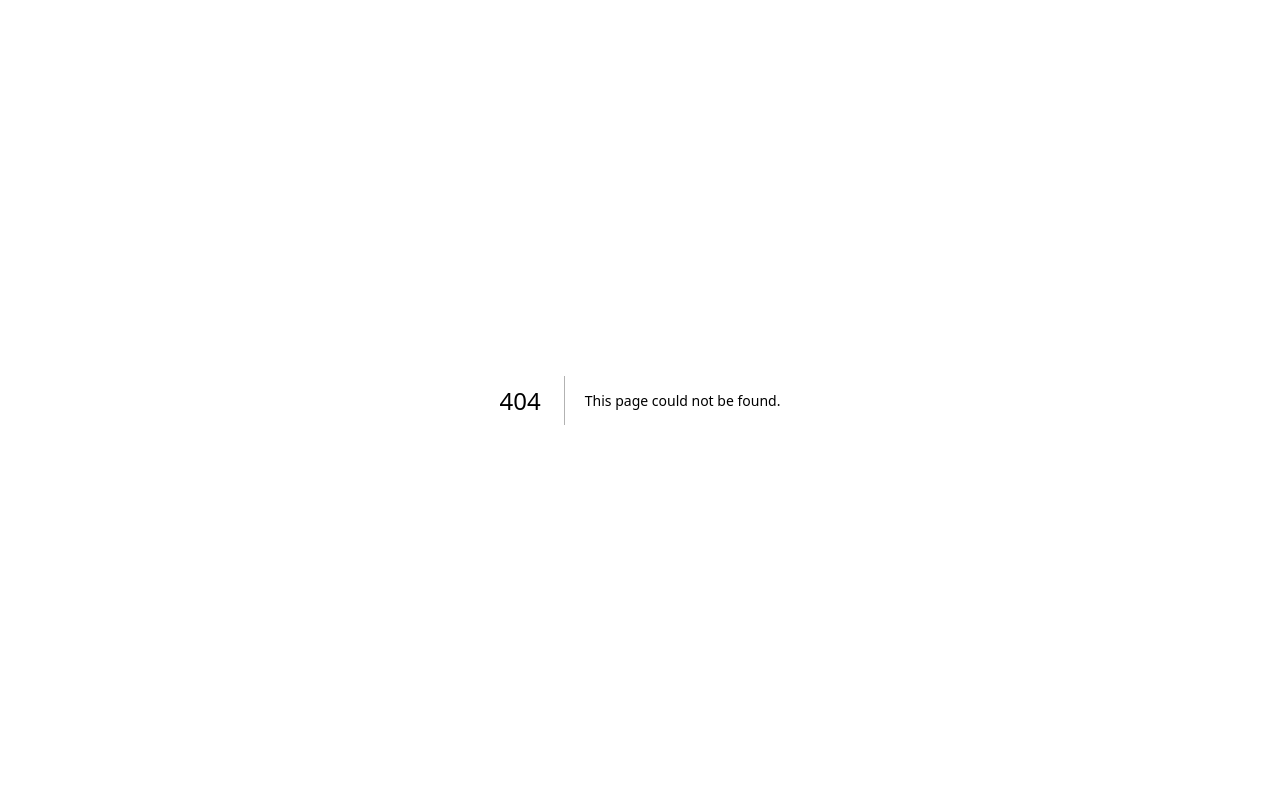
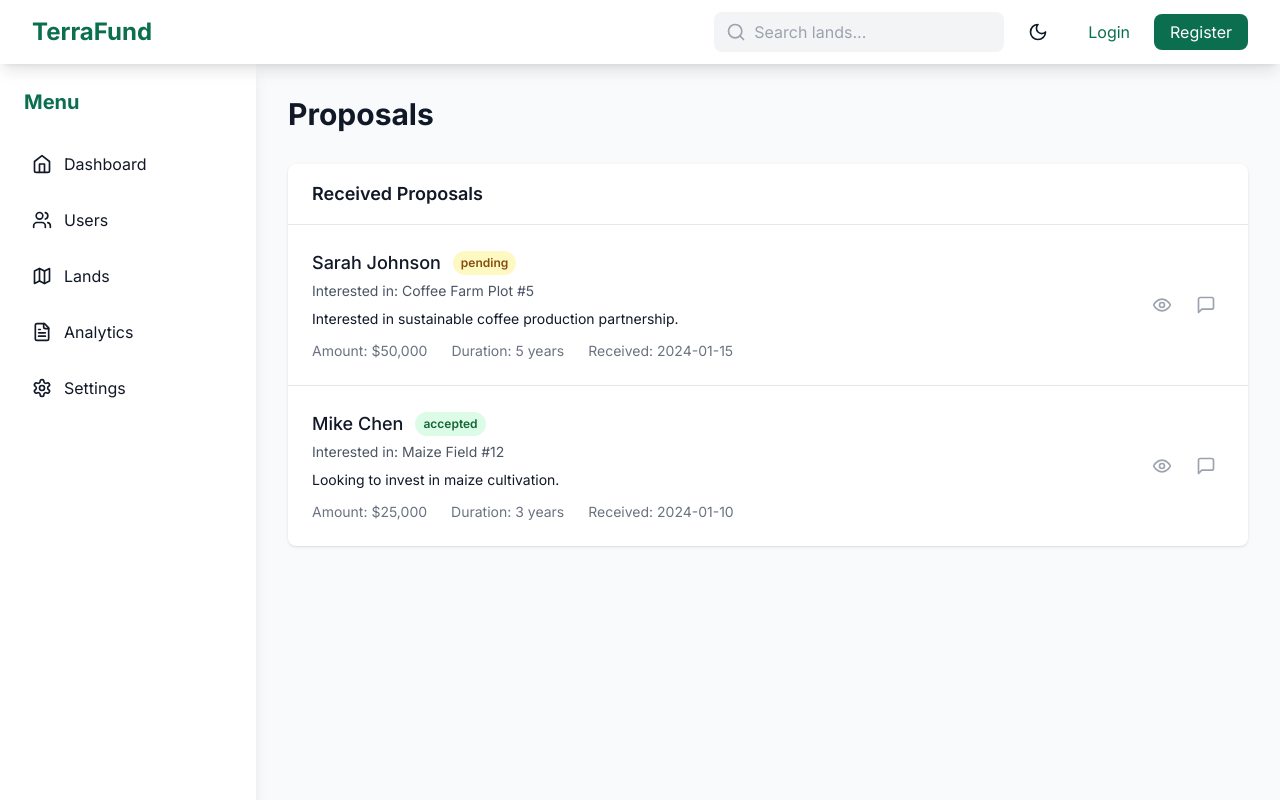
Before and after one commit to TerraFund/web_frontend, a Next.js app: page /dashboard/proposals in a window 1280 px wide. Before the commit this address had no page. Shown: the top 800 px of the page. Built offline with nearby package versions, Linux system fonts and the light colour scheme.

Commit message:
Create proposals page with received/sent tabs and action buttons

```diff
--- /dev/null
+++ b/src/app/dashboard/proposals/page.tsx
@@ -0,0 +1,158 @@
+'use client';
+
+import { useState } from 'react';
+import { useSelector } from 'react-redux';
+import { RootState } from '@/store';
+import Navbar from '@/components/Navbar';
+import Sidebar from '@/components/Sidebar';
+import Footer from '@/components/Footer';
+import { CheckCircle, XCircle, MessageSquare, Eye } from 'lucide-react';
+
+export default function Proposals() {
+  const { user } = useSelector((state: RootState) => state.auth);
+  const [activeTab, setActiveTab] = useState<'received' | 'sent'>('received');
+
+  const mockProposals = [
+    {
+      id: '1',
+      investorName: 'Sarah Johnson',
+      landTitle: 'Coffee Farm Plot #5',
+      amount: 50000,
+      duration: 5,
+      message: 'Interested in sustainable coffee production partnership.',
+      status: 'pending',
+      createdAt: '2024-01-15',
+    },
+    {
+      id: '2',
+      investorName: 'Mike Chen',
+      landTitle: 'Maize Field #12',
+      amount: 25000,
+      duration: 3,
+      message: 'Looking to invest in maize cultivation.',
+      status: 'accepted',
+      createdAt: '2024-01-10',
+    },
+  ];
+
+  const handleAccept = (id: string) => {
+    // Mock accept
+    console.log('Accepted proposal', id);
+  };
+
+  const handleReject = (id: string) => {
+    // Mock reject
+    console.log('Rejected proposal', id);
+  };
+
+  return (
+    <div className="min-h-screen bg-background_light dark:bg-background_dark">
+      <Navbar />
+      <div className="pt-16 flex">
+        <Sidebar />
+        <main className="flex-1 p-8">
+          <div className="max-w-7xl mx-auto">
+            <h1 className="text-3xl font-bold mb-8 text-gray-900 dark:text-white">Proposals</h1>
+
+            {user?.role === 'landowner' && (
+              <div className="mb-6">
+                <div className="border-b border-gray-200 dark:border-gray-700">
+                  <nav className="-mb-px flex space-x-8">
+                    <button
+                      onClick={() => setActiveTab('received')}
+                      className={`py-2 px-1 border-b-2 font-medium text-sm ${
+                        activeTab === 'received'
+                          ? 'border-primary text-primary'
+                          : 'border-transparent text-gray-500 hover:text-gray-700 hover:border-gray-300'
+                      }`}
+                    >
+                      Received Proposals
+                    </button>
+                    <button
+                      onClick={() => setActiveTab('sent')}
+                      className={`py-2 px-1 border-b-2 font-medium text-sm ${
+                        activeTab === 'sent'
+                          ? 'border-primary text-primary'
+                          : 'border-transparent text-gray-500 hover:text-gray-700 hover:border-gray-300'
+                      }`}
+                    >
+                      Sent Proposals
+                    </button>
+                  </nav>
+                </div>
+              </div>
+            )}
+
+            <div className="bg-white dark:bg-gray-800 rounded-lg shadow overflow-hidden">
+              <div className="px-6 py-4 border-b border-gray-200 dark:border-gray-700">
+                <h2 className="text-lg font-semibold text-gray-900 dark:text-white">
+                  {activeTab === 'received' ? 'Received Proposals' : 'Sent Proposals'}
+                </h2>
+              </div>
+              <div className="divide-y divide-gray-200 dark:divide-gray-700">
+                {mockProposals.map((proposal) => (
+                  <div key={proposal.id} className="p-6">
+                    <div className="flex items-center justify-between">
+                      <div className="flex-1">
+                        <div className="flex items-center space-x-3">
+                          <h3 className="text-lg font-medium text-gray-900 dark:text-white">
+                            {proposal.investorName}
+                          </h3>
+                          <span className={`inline-flex px-2 py-1 text-xs font-semibold rounded-full ${
+                            proposal.status === 'pending'
+                              ? 'bg-yellow-100 text-yellow-800'
+                              : proposal.status === 'accepted'
+                              ? 'bg-green-100 text-green-800'
+                              : 'bg-red-100 text-red-800'
+                          }`}>
+                            {proposal.status}
+                          </span>
+                        </div>
+                        <p className="mt-1 text-sm text-gray-600 dark:text-gray-400">
+                          Interested in: {proposal.landTitle}
+                        </p>
+                        <p className="mt-2 text-sm text-gray-900 dark:text-white">
+                          {proposal.message}
+                        </p>
+                        <div className="mt-3 flex items-center space-x-6 text-sm text-gray-500 dark:text-gray-400">
+                          <span>Amount: ${proposal.amount.toLocaleString()}</span>
+                          <span>Duration: {proposal.duration} years</span>
+                          <span>Received: {proposal.createdAt}</span>
+                        </div>
+                      </div>
+                      <div className="flex items-center space-x-2">
+                        <button className="p-2 text-gray-400 hover:text-gray-600 dark:hover:text-gray-300">
+                          <Eye className="h-5 w-5" />
+                        </button>
+                        <button className="p-2 text-gray-400 hover:text-gray-600 dark:hover:text-gray-300">
+                          <MessageSquare className="h-5 w-5" />
+                        </button>
+                        {user?.role === 'landowner' && proposal.status === 'pending' && (
+                          <>
+                            <button
+                              onClick={() => handleAccept(proposal.id)}
+                              className="p-2 text-green-600 hover:text-green-800"
+                            >
+                              <CheckCircle className="h-5 w-5" />
+                            </button>
+                            <button
+                              onClick={() => handleReject(proposal.id)}
+                              className="p-2 text-red-600 hover:text-red-800"
+                            >
+                              <XCircle className="h-5 w-5" />
+                            </button>
+                          </>
+                        )}
+                      </div>
+                    </div>
+                  </div>
+                ))}
+              </div>
+            </div>
+          </div>
+        </main>
+      </div>
+      <Footer />
+    </div>
+  );
+}
```
